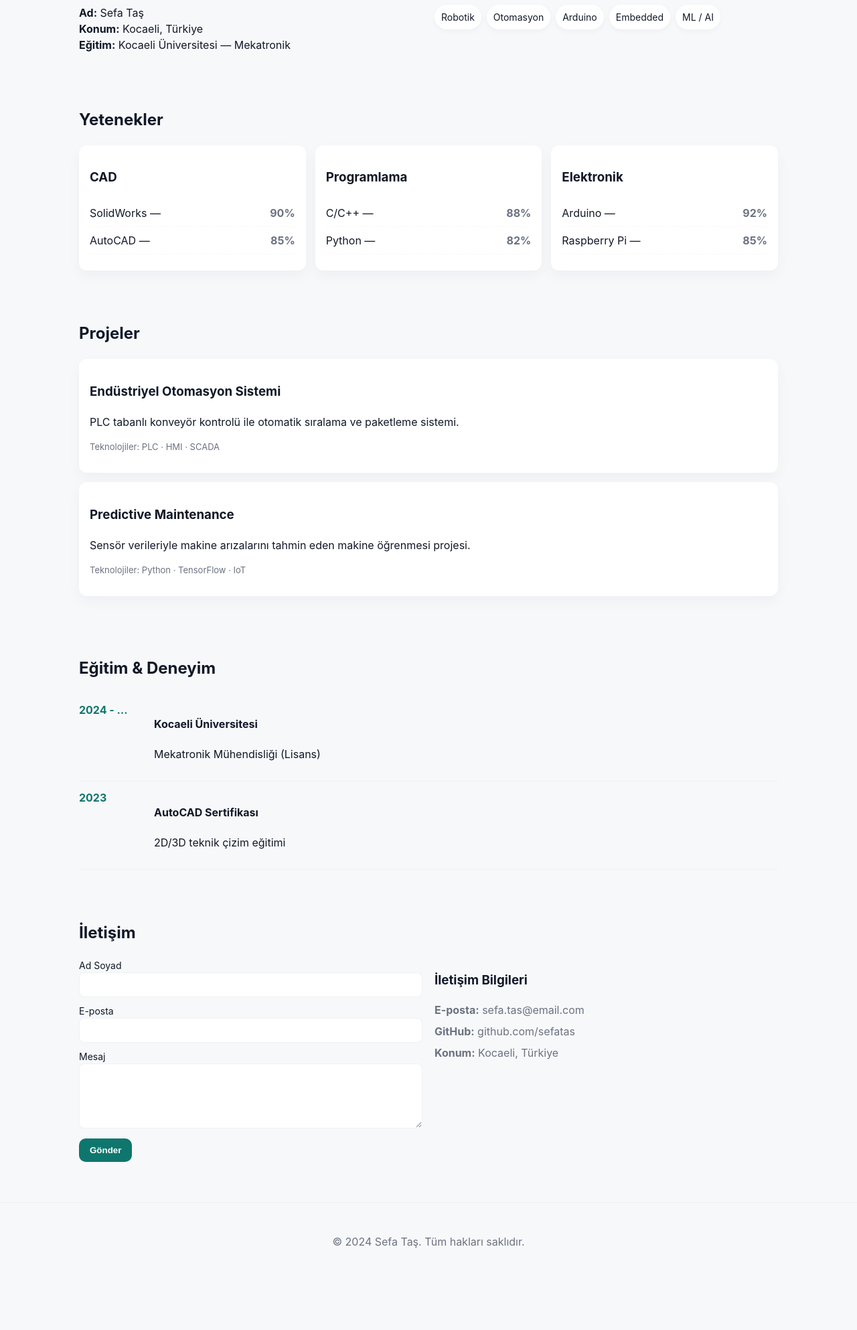
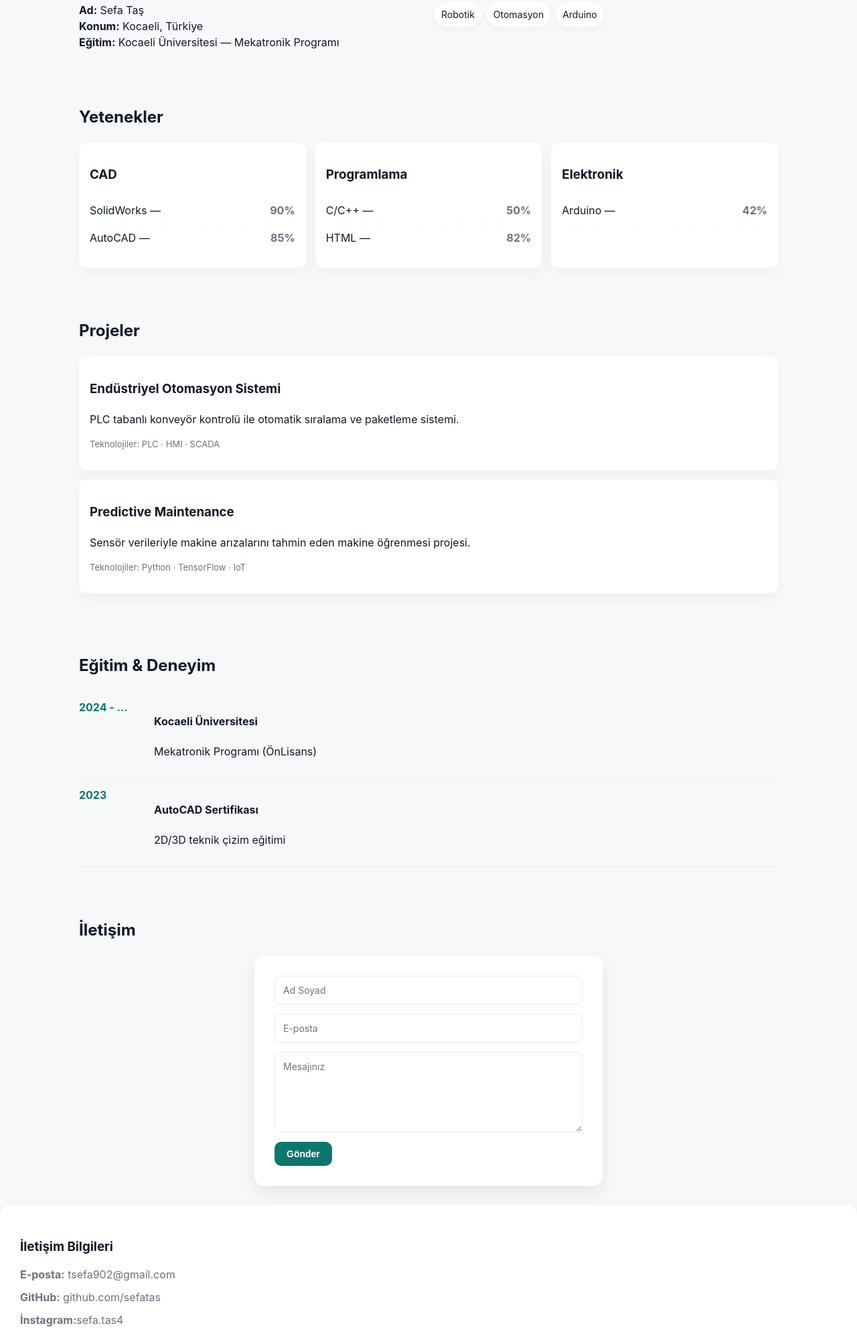
Before and after one commit to tsefa902-oss/sefatasblog, a plain HTML site: page index.html in a window 1280 px wide. Shown: the part 617-2603 px from the top of the page at 67% size. Before the commit the page ends 2529 px from the top, so only its background shows below. Drawn offline with Linux system fonts and the light colour scheme.

Commit message:
Add files via upload

```diff
--- a/index.html
+++ b/index.html
@@ -131,6 +131,98 @@ section{margin-top:36px;padding:24px 0;background:transparent}
   .main-nav{display:none}
   .container{padding:18px}
 }
+.contact-form {
+  background: var(--card);
+  max-width: 520px;
+  margin: 0 auto;
+  padding: 18px;
+  border-radius: var(--radius);
+  box-shadow: 0 8px 20px rgba(15,23,42,0.04);
+  display: flex;
+  flex-direction: column;
+  gap: 14px;
+}
+
+.contact-form input,
+.contact-form textarea {
+  width: 100%;
+  padding: 12px;
+  border-radius: 8px;
+  border: 1px solid rgba(15,23,42,0.08);
+  background: #fff;
+  font-size: 14px;
+  font-family: inherit;
+  color: var(--text);
+}
+
+.contact-form input::placeholder,
+.contact-form textarea::placeholder {
+  color: var(--muted);
+}
+
+.contact-form input:focus,
+.contact-form textarea:focus {
+  outline: none;
+  border-color: var(--accent);
+  box-shadow: 0 0 0 3px rgba(15,118,110,0.12);
+}
+
+.contact-form textarea {
+  resize: vertical;
+  min-height: 120px;
+}
+
+.contact-form button {
+  align-self: flex-start;
+  padding: 10px 18px;
+  border-radius: 10px;
+  background: var(--accent);
+  color: #fff;
+  font-weight: 700;
+  font-size: 14px;
+  border: none;
+  cursor: pointer;
+}
+
+.contact-form button:hover {
+  background: #0d6f68;
+}
+.contact-container {
+  display: flex;
+  gap: 40px;
+  align-items: flex-start;
+}
+
+/* Form tarafı */
+.contact-form {
+  flex: 2;
+  background: #fff;
+  padding: 30px;
+  border-radius: 15px;
+  box-shadow: 0 10px 25px rgba(0,0,0,0.08);
+}
+
+/* İletişim bilgileri */
+.contact-info {
+  flex: 1;
+  background: #fff;
+  padding: 30px;
+  border-radius: 15px;
+  box-shadow: 0 10px 25px rgba(0,0,0,0.08);
+}
+
+.contact-info h3 {
+  margin-bottom: 15px;
+}
+
+.contact-info p {
+  margin-bottom: 10px;
+}
+@media (max-width: 768px) {
+  .contact-container {
+    flex-direction: column;
+  }
+}
 </style>
 
 
@@ -160,17 +252,16 @@ section{margin-top:36px;padding:24px 0;background:transparent}
         </p>
         <div class="hero-cta">
           <a class="btn" href="#projects">Projelerimi İncele</a>
-          <a class="btn outline" href="#" download>CV İndir</a>
         </div>
       </div>
 
       <aside class="hero-right">
         <div class="profile-card">
-          <div class="profile-avatar">ST</div>
+
           <div class="profile-info">
             <h4>Sefa Taş</h4>
-            <p>Mekatronik Öğrencisi · Kocaeli</p>
-            <p class="muted">Robotik · Otomasyon · Yazılım</p>
+            <p>Mekatronik Programı Öğrencisi  Kocaeli Üniversitesi</p>
+            <img src="c:\Users\SEFA\Downloads\WhatsApp Image 2026-01-07 at 19.32.04.jpeg" width="100" >
           </div>
         </div>
       </aside>
@@ -190,7 +281,7 @@ section{margin-top:36px;padding:24px 0;background:transparent}
           <ul class="info-list">
             <li><strong>Ad:</strong> Sefa Taş</li>
             <li><strong>Konum:</strong> Kocaeli, Türkiye</li>
-            <li><strong>Eğitim:</strong> Kocaeli Üniversitesi — Mekatronik</li>
+            <li><strong>Eğitim:</strong> Kocaeli Üniversitesi — Mekatronik Programı</li>
           </ul>
         </div>
 
@@ -200,8 +291,7 @@ section{margin-top:36px;padding:24px 0;background:transparent}
             <li>Robotik</li>
             <li>Otomasyon</li>
             <li>Arduino</li>
-            <li>Embedded</li>
-            <li>ML / AI</li>
+
           </ul>
         </div>
       </div>
@@ -222,16 +312,16 @@ section{margin-top:36px;padding:24px 0;background:transparent}
         <div class="skill-card">
           <h3>Programlama</h3>
           <ul class="skill-list">
-            <li>C/C++ — <span class="percent">88%</span></li>
-            <li>Python — <span class="percent">82%</span></li>
+            <li>C/C++ — <span class="percent">50%</span></li>
+            <li>HTML — <span class="percent">82%</span></li>
           </ul>
         </div>
 
         <div class="skill-card">
           <h3>Elektronik</h3>
           <ul class="skill-list">
-            <li>Arduino — <span class="percent">92%</span></li>
-            <li>Raspberry Pi — <span class="percent">85%</span></li>
+            <li>Arduino — <span class="percent">42%</span></li>
+
           </ul>
         </div>
       </div>
@@ -256,25 +346,28 @@ section{margin-top:36px;padding:24px 0;background:transparent}
     <section class="experience container" id="experience">
       <h2>Eğitim &amp; Deneyim</h2>
       <div class="timeline">
-        <div class="event"><time>2024 - …</time><div class="event-body"><h4>Kocaeli Üniversitesi</h4><p>Mekatronik Mühendisliği (Lisans)</p></div></div>
+        <div class="event"><time>2024 - …</time><div class="event-body"><h4>Kocaeli Üniversitesi</h4><p>Mekatronik Programı (ÖnLisans)</p></div></div>
         <div class="event"><time>2023</time><div class="event-body"><h4>AutoCAD Sertifikası</h4><p>2D/3D teknik çizim eğitimi</p></div></div>
       </div>
     </section>
 
     <section class="contact container" id="contact">
-      <h2>İletişim</h2>
-      <div class="grid-2">
-        <form class="contact-form" action="#" method="post">
-          <label>Ad Soyad<input type="text" name="name" required></label>
-          <label>E-posta<input type="email" name="email" required></label>
-          <label>Mesaj<textarea name="message" rows="5"></textarea></label>
-          <button type="submit" class="btn">Gönder</button>
-        </form>
+  <h2>İletişim</h2>
+  <form action="https://formspree.io/f/xzdzngbv" method="POST" class="contact-form">
+    <input type="text" name="name" placeholder="Ad Soyad" required>
 
+    <input type="email" name="email" placeholder="E-posta" required>
+
+    <textarea name="message" placeholder="Mesajınız" required></textarea>
+
+    <button type="submit">Gönder</button>
+  </form>
+</section>
         <div class="contact-info">
           <h3>İletişim Bilgileri</h3>
-          <p><strong>E-posta:</strong> sefa.tas@email.com</p>
+          <p><strong>E-posta:</strong> tsefa902@gmail.com</p>
           <p><strong>GitHub:</strong> github.com/sefatas</p>
+          <p><strong>İnstagram:</strong>sefa.tas4</p>
           <p><strong>Konum:</strong> Kocaeli, Türkiye</p>
         </div>
       </div>
```
